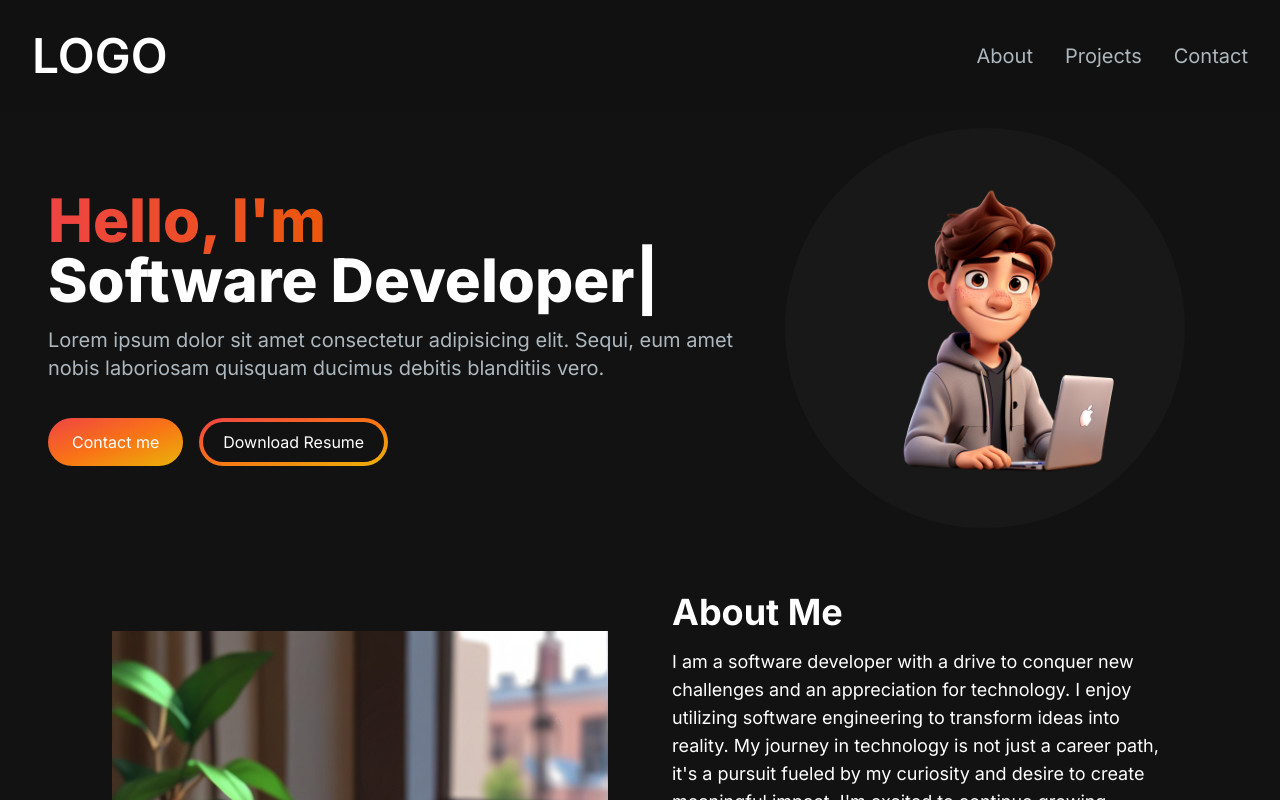
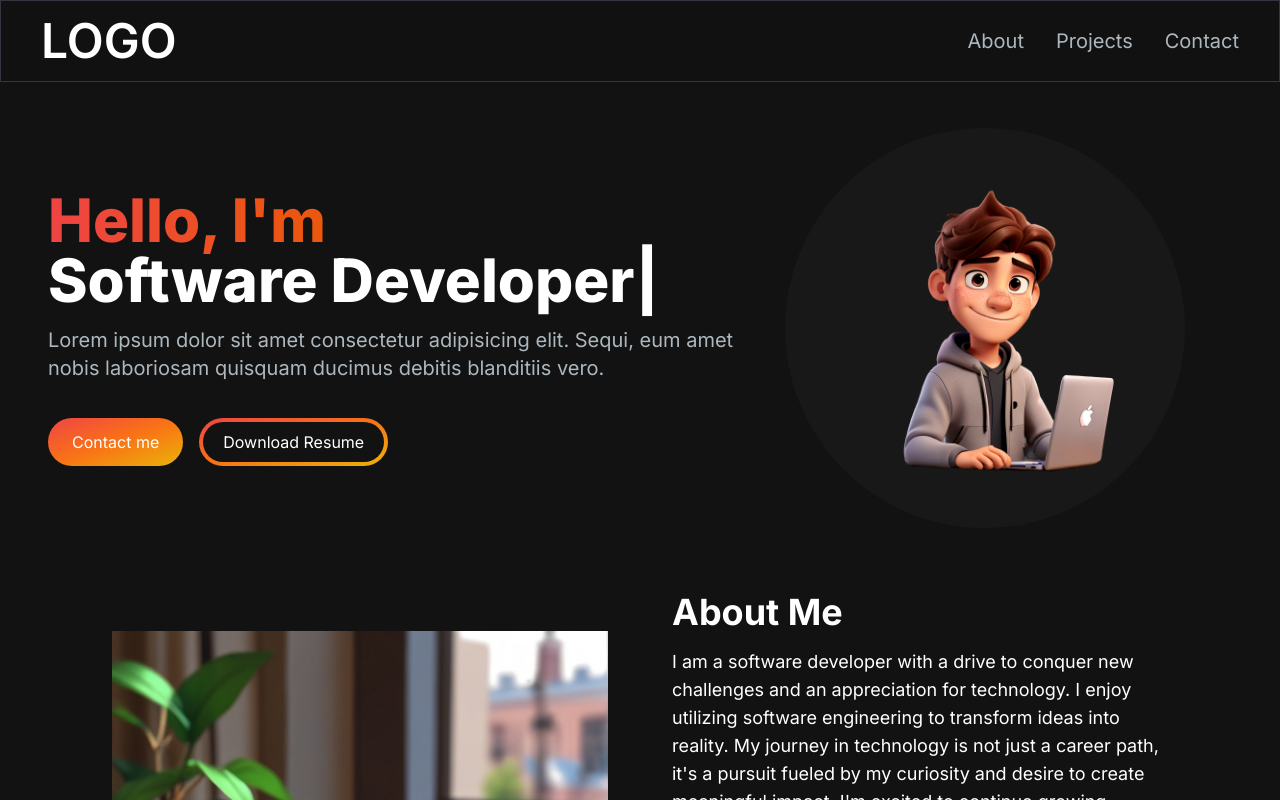
Before and after one commit to Nic-Horton/portfolio-v2, a Next.js app: page / in a window 1280 px wide. Shown: the top 800 px of the page. Built offline with nearby package versions, Linux system fonts and the light colour scheme.

Commit message:
Updated navbar spacing

```diff
--- a/app/components/Navbar/Navbar.jsx
+++ b/app/components/Navbar/Navbar.jsx
@@ -40,9 +40,9 @@
 	return (
 		<nav
 			ref={menuRef}
-			className="fixed top-0 left-0 right-0 z-10 bg-[#121212] md:bg-opacity-90"
+			className="fixed mx-auto border border-[#33353F] top-0 left-0 right-0 z-10 bg-[#121212] md:bg-opacity-90"
 		>
-			<div className="flex flex-wrap items-center justify-between mx-auto p-8">
+			<div className="flex container lg:py-4 flex-wrap items-center justify-between mx-auto px-10 py-2">
 				<Link
 					href={'#hero'}
 					className="text-2xl md:text-5xl text-white font-semibold"
```
